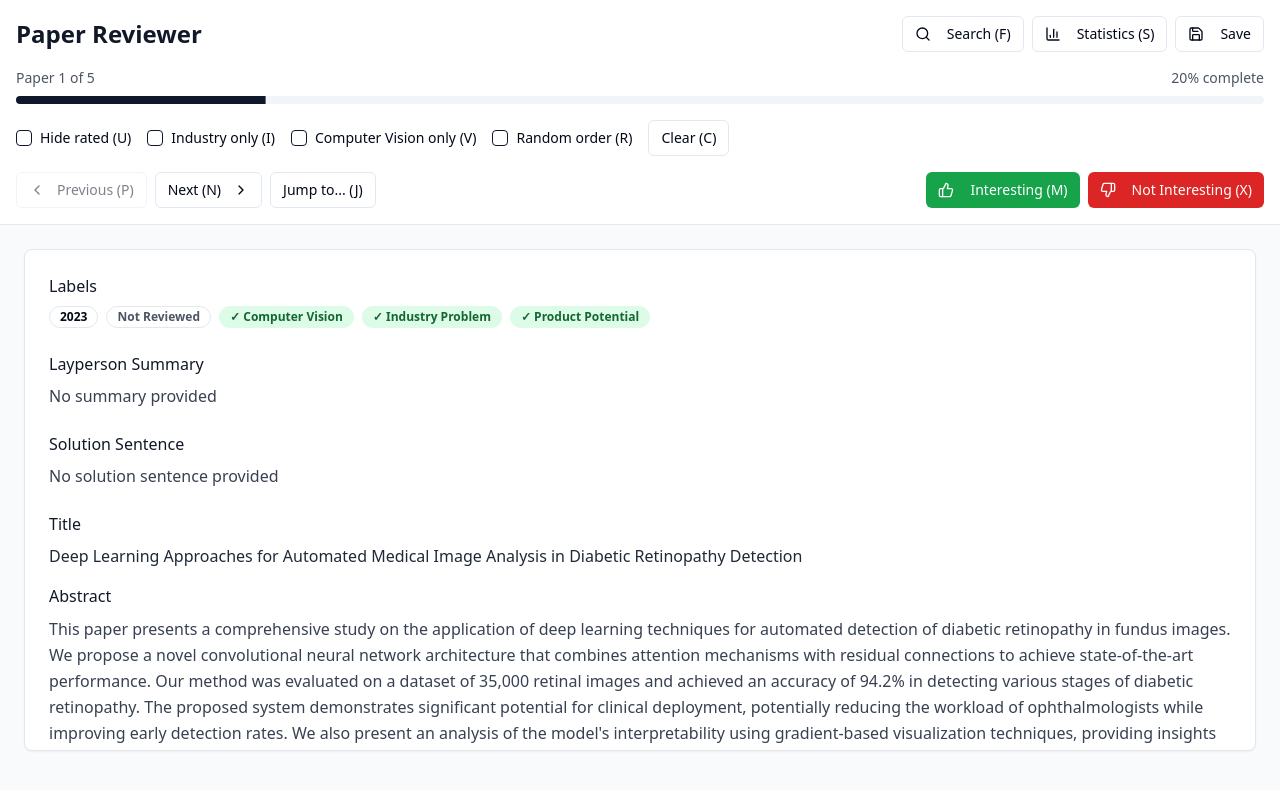
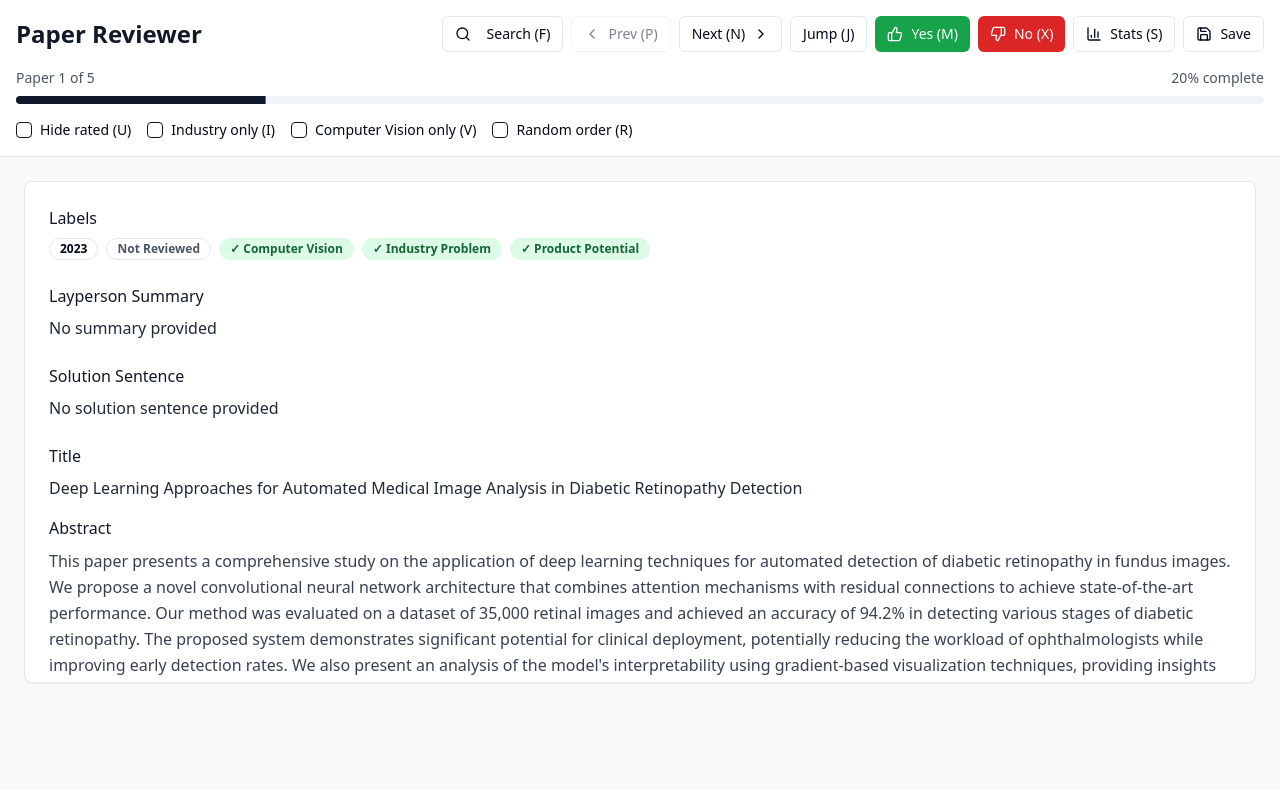
Before and after one commit to finnstue/paper-compass-review, a React (Vite) app: page / in a window 1280 px wide. Shown: the top 790 px of the page. Built offline with nearby package versions, Linux system fonts and the light colour scheme.

Commit message:
feat: Move buttons to header, use abbreviations
Moved navigation and rating buttons to the header row with search and statistics. Used abbreviations for concise display.

```diff
--- a/src/components/PaperReviewer.tsx
+++ b/src/components/PaperReviewer.tsx
@@ -210,18 +210,42 @@ const PaperReviewer = () => {
               </Button> : <div className="flex gap-2">
                 <div className="relative">
                   <Search className="absolute left-3 top-1/2 transform -translate-y-1/2 text-gray-400 w-4 h-4" />
-                  <Input id="search-input" placeholder="Search papers..." value={searchTerm} onChange={e => setSearchTerm(e.target.value)} className="pl-10 w-64" />
+                  <Input id="search-input" placeholder="Search papers..." value={searchTerm} onChange={e => setSearchTerm(e.target.value)} className="pl-10 w-48" />
                 </div>
                 <Button onClick={() => setShowSearch(false)} variant="outline" size="sm">
                   Close
                 </Button>
               </div>}
+
+            {/* Navigation buttons */}
+            <Button onClick={() => setCurrentIndex(Math.max(0, currentIndex - 1))} disabled={currentIndex === 0} variant="outline" size="sm">
+              <ChevronLeft className="w-4 h-4" />
+              Prev (P)
+            </Button>
+            <Button onClick={() => setCurrentIndex(Math.min(filteredPapers.length - 1, currentIndex + 1))} disabled={currentIndex === filteredPapers.length - 1} variant="outline" size="sm">
+              Next (N)
+              <ChevronRight className="w-4 h-4" />
+            </Button>
+            <Button onClick={() => setShowJumpTo(true)} variant="outline" size="sm">
+              Jump (J)
+            </Button>
+
+            {/* Rating buttons */}
+            <Button onClick={() => ratePaper('interesting')} className="bg-green-600 hover:bg-green-700 text-white" size="sm">
+              <ThumbsUp className="w-4 h-4" />
+              Yes (M)
+            </Button>
+            <Button onClick={() => ratePaper('not-interesting')} className="bg-red-600 hover:bg-red-700 text-white" size="sm">
+              <ThumbsDown className="w-4 h-4" />
+              No (X)
+            </Button>
+
             <Button onClick={() => setShowStats(true)} variant="outline" size="sm">
-              <BarChart3 className="w-4 h-4 mr-2" />
-              Statistics (S)
+              <BarChart3 className="w-4 h-4" />
+              Stats (S)
             </Button>
             <Button onClick={saveProgress} variant="outline" size="sm">
-              <Save className="w-4 h-4 mr-2" />
+              <Save className="w-4 h-4" />
               Save
             </Button>
           </div>
@@ -241,7 +265,7 @@ const PaperReviewer = () => {
         </div>
 
         {/* Filters */}
-        <div className="flex items-center gap-4 text-sm mb-4">
+        <div className="flex items-center gap-4 text-sm">
           <label className="flex items-center gap-2 cursor-pointer">
             <Checkbox checked={showOnlyUnrated} onCheckedChange={checked => setShowOnlyUnrated(checked === true)} />
             Hide rated (U)
@@ -258,37 +282,6 @@ const PaperReviewer = () => {
             <Checkbox checked={randomOrder} onCheckedChange={checked => setRandomOrder(checked === true)} />
             Random order (R)
           </label>
-          <Button onClick={clearFilters} variant="outline" size="sm">
-            Clear (C)
-          </Button>
-        </div>
-
-        {/* Navigation and Rating */}
-        <div className="flex items-center justify-between">
-          <div className="flex items-center gap-2">
-            <Button onClick={() => setCurrentIndex(Math.max(0, currentIndex - 1))} disabled={currentIndex === 0} variant="outline" size="sm">
-              <ChevronLeft className="w-4 h-4 mr-1" />
-              Previous (P)
-            </Button>
-            <Button onClick={() => setCurrentIndex(Math.min(filteredPapers.length - 1, currentIndex + 1))} disabled={currentIndex === filteredPapers.length - 1} variant="outline" size="sm">
-              Next (N)
-              <ChevronRight className="w-4 h-4 ml-1" />
-            </Button>
-            <Button onClick={() => setShowJumpTo(true)} variant="outline" size="sm">
-              Jump to... (J)
-            </Button>
-          </div>
-
-          <div className="flex items-center gap-2">
-            <Button onClick={() => ratePaper('interesting')} className="bg-green-600 hover:bg-green-700 text-white" size="sm">
-              <ThumbsUp className="w-4 h-4 mr-2" />
-              Interesting (M)
-            </Button>
-            <Button onClick={() => ratePaper('not-interesting')} className="bg-red-600 hover:bg-red-700 text-white" size="sm">
-              <ThumbsDown className="w-4 h-4 mr-2" />
-              Not Interesting (X)
-            </Button>
-          </div>
         </div>
       </div>
 
@@ -322,7 +315,7 @@ const PaperReviewer = () => {
               {/* Layperson Summary */}
               <div>
                 <h3 className="font-medium text-gray-900 mb-2">Layperson Summary</h3>
-                <p className="text-gray-700">
+                <p className="text-gray-800">
                   {currentPaper.laypersonSummary || 'No summary provided'}
                 </p>
               </div>
@@ -330,7 +323,7 @@ const PaperReviewer = () => {
               {/* Solution Sentence */}
               <div>
                 <h3 className="font-medium text-gray-900 mb-2">Solution Sentence</h3>
-                <p className="text-gray-700">
+                <p className="text-gray-800">
                   {currentPaper.solutionSentence || 'No solution sentence provided'}
                 </p>
               </div>
```
